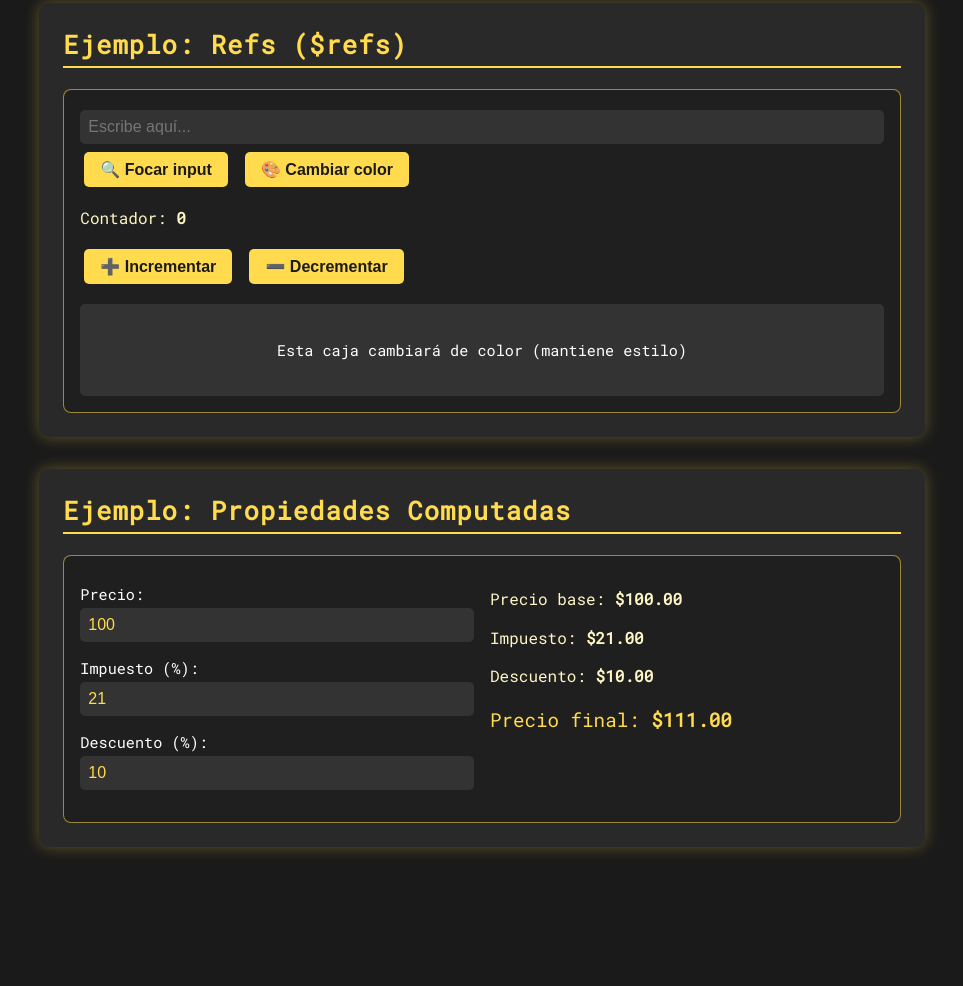
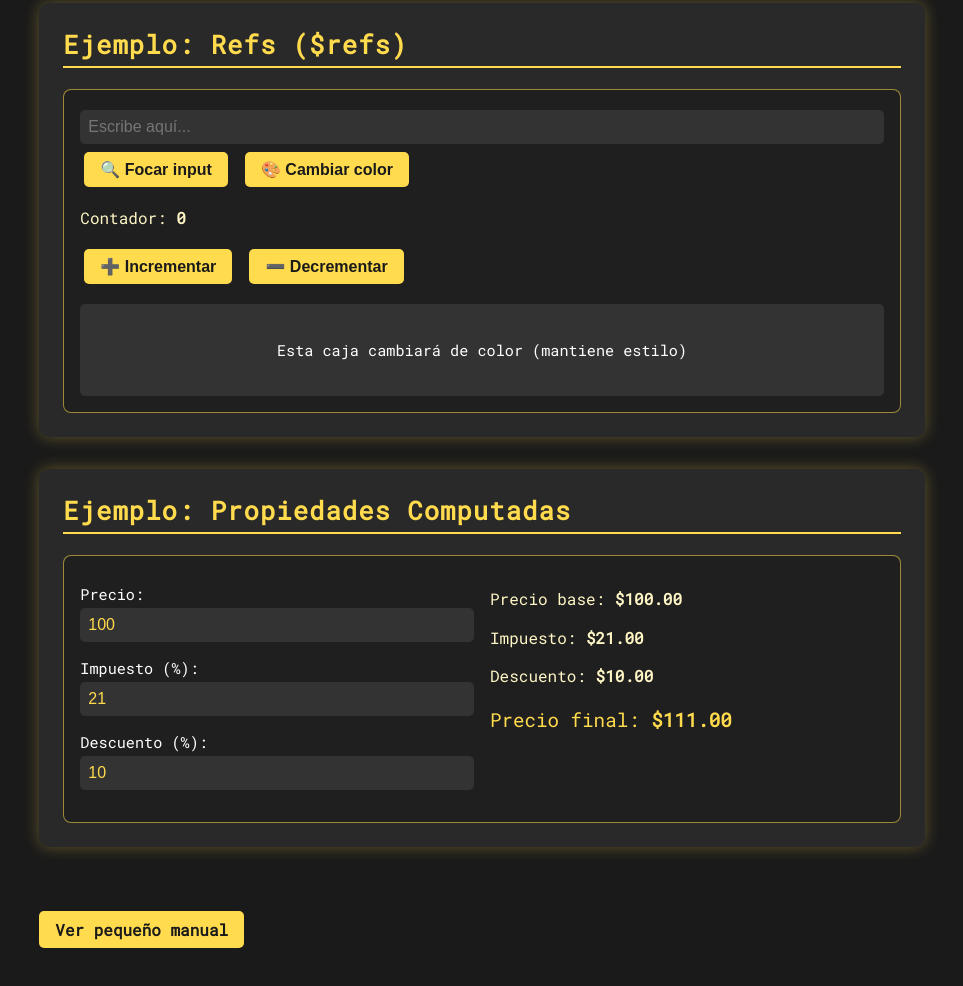
Before and after one commit to zabr-76/zz, a plain HTML site: page index.html in a window 1280 px wide. Shown: the part 3414-4400 px from the top of the page, without its empty margins (158-1121 px from the left). Before the commit the page ends 4325 px from the top, so only its background shows below. Drawn offline with Linux system fonts and the light colour scheme.

Commit message:
Add GitHub banner with link to manual

```diff
--- a/index.html
+++ b/index.html
@@ -527,6 +527,12 @@
             </div>
         </section>
 
+        <div class="github-banner" style="margin-top: 2rem;">
+          <a href="https://cdn.jsdelivr.net/gh/zabr-76/zz/manual.html" target="_blank">
+            Ver pequeño manual
+          </a>
+        </div>
+
     </main>
 
     <!-- CDN para usar en producción -->
```
